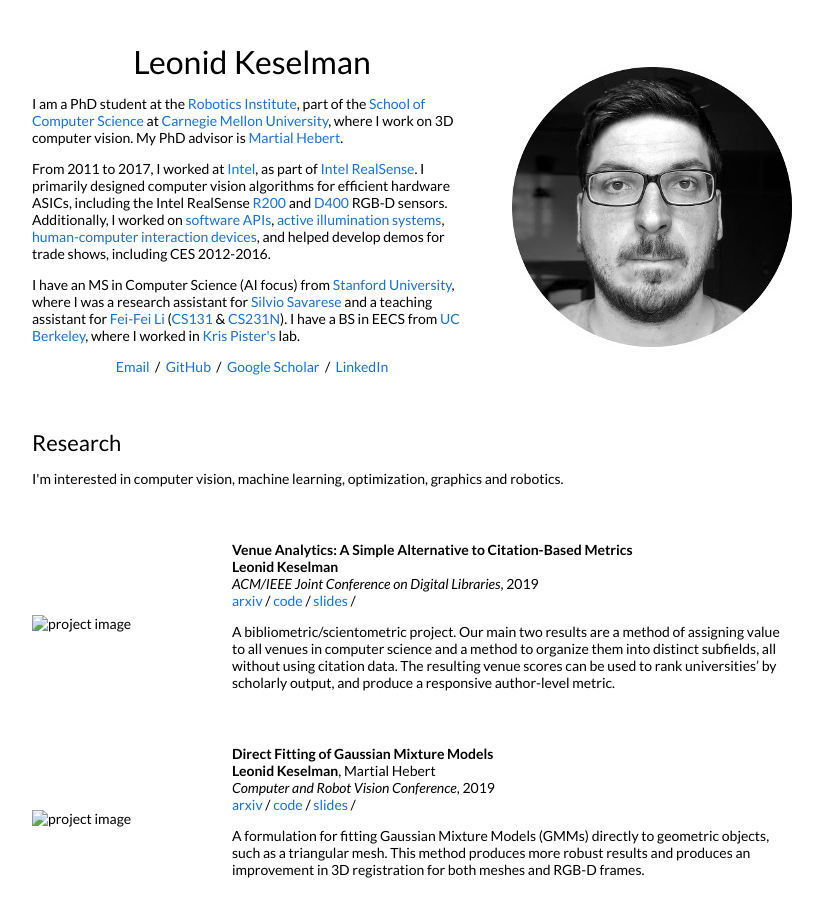
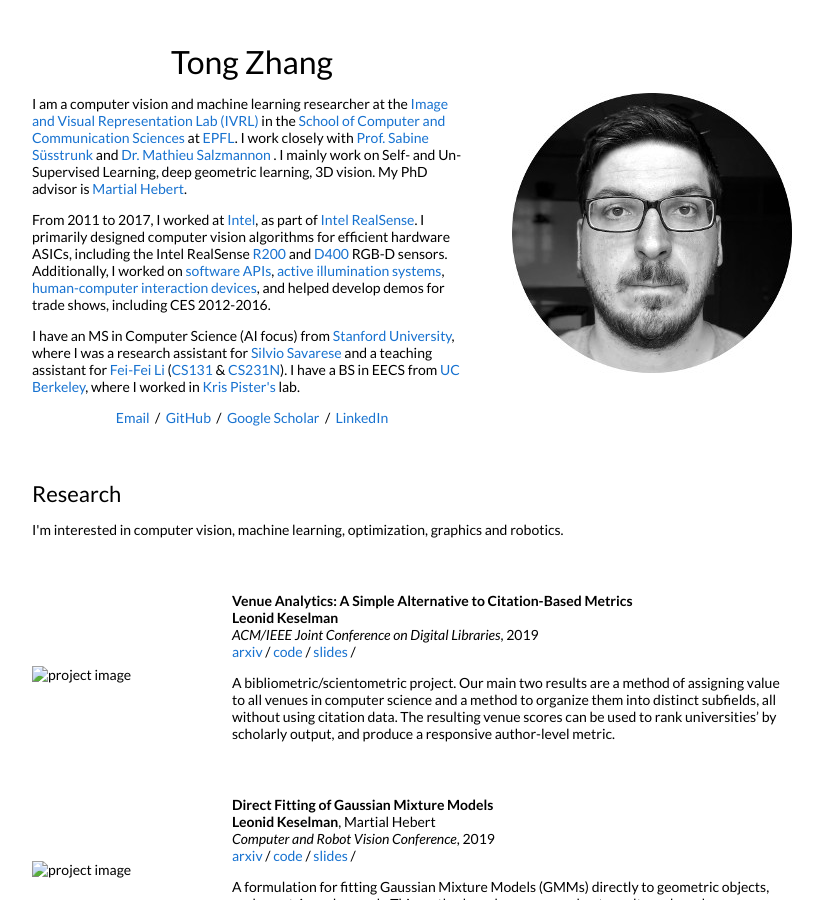
Before and after one commit to ztt1024/tongzhang.github.io, a Jekyll site: the page built from _posts/2019-06-02-venue.markdown, in a window 1280 px wide and 900 px high. Shown: the whole window, without its empty margins (228-1051 px from the left). Built offline with Jekyll 4.4.1, drawn with Linux system fonts in a browser that asks for light colours.

Commit message:
Update default.html

```diff
--- a/_layouts/default.html
+++ b/_layouts/default.html
@@ -25,9 +25,9 @@
           <tr style="padding:0px">
             <td style="padding:2.5%;width:60%;vertical-align:middle">
               <h1>
-                Leonid Keselman
+                Tong Zhang
               </h1>
-              <p>I am a PhD student at the <a href="https://www.ri.cmu.edu/">Robotics Institute</a>, part of the <a href="https://www.scs.cmu.edu/">School of Computer Science</a> at <a href="https://www.cmu.edu/">Carnegie Mellon University</a>, where I work on 3D computer vision. My PhD advisor is <a href="http://www.cs.cmu.edu/~hebert/">Martial Hebert</a>.
+              <p>I am a computer vision and machine learning researcher at the <a href="http://ivrl.epfl.ch">Image and Visual Representation Lab (IVRL)</a> in the  <a href="https://www.epfl.ch/schools/ic/">School of Computer and Communication Sciences</a> at <a href="https://www.epfl.ch/en/">EPFL</a>. I work closely with <a href="https://people.epfl.ch/sabine.susstrunk"> Prof. Sabine Süsstrunk </a> and <a href="https://people.epfl.ch/mathieu.salzmann">Dr. Mathieu Salzmannon </a>. I mainly work on Self- and Un-Supervised Learning, deep geometric learning, 3D vision. My PhD advisor is <a href="http://www.cs.cmu.edu/~hebert/">Martial Hebert</a>.
               </p>
               <p>
                 From 2011 to 2017, I worked at <a href="https://www.intel.com">Intel</a>, as part of <a href="https://www.intelrealsense.com/">Intel RealSense</a>. I primarily designed computer vision algorithms for efficient hardware ASICs, including the Intel RealSense <a href="https://software.intel.com/en-us/articles/realsense-r200-camera">R200</a> and <a href="https://software.intel.com/en-us/realsense/d400">D400</a> RGB-D sensors. Additionally, I worked on <a href="https://github.com/IntelRealSense/librealsense">software APIs</a>, <a href="https://patents.google.com/patent/US9992474B2">active illumination systems</a>, <a href="https://patents.google.com/patent/US9304597">human-computer interaction devices</a>, and helped develop demos for trade shows, including CES 2012-2016.
```
